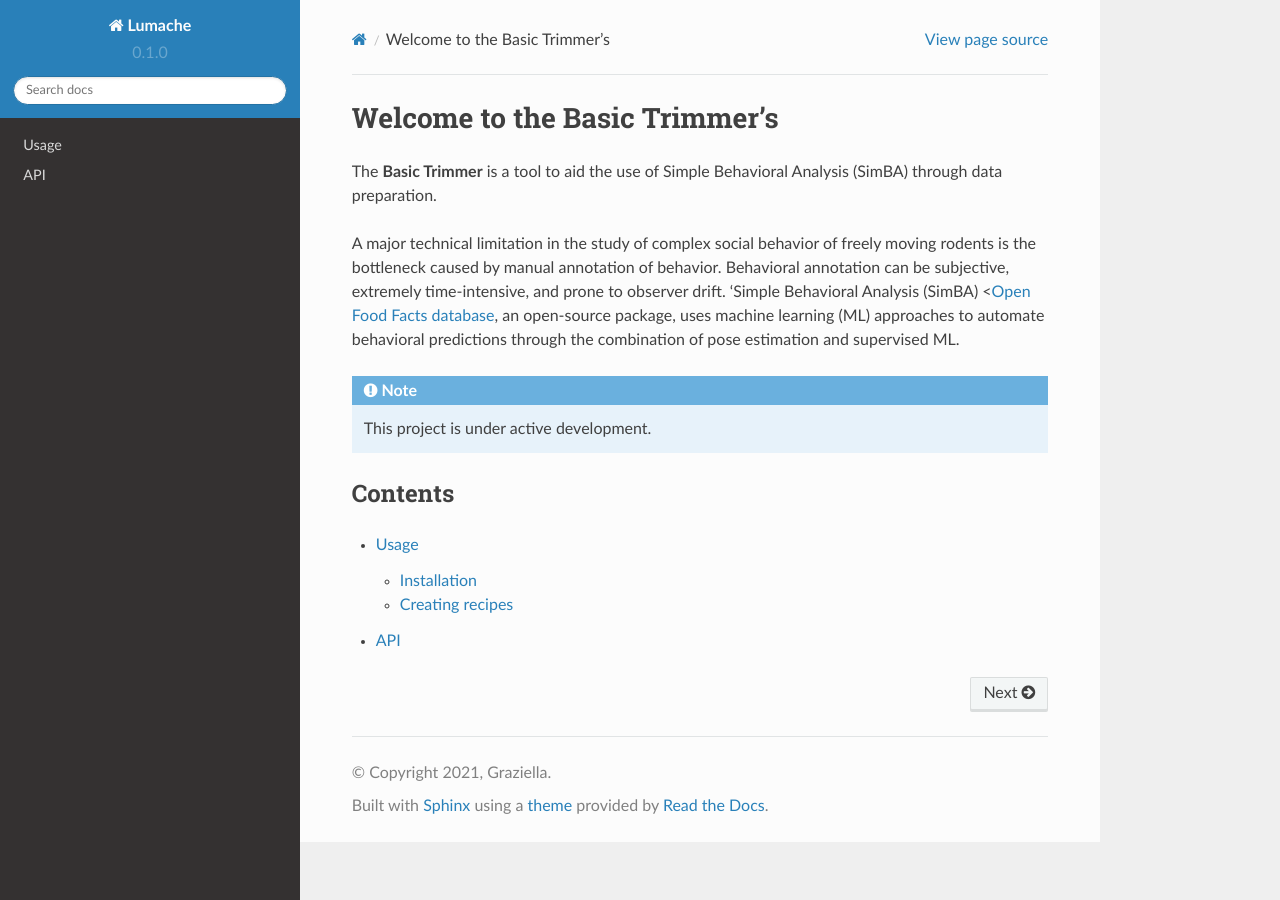
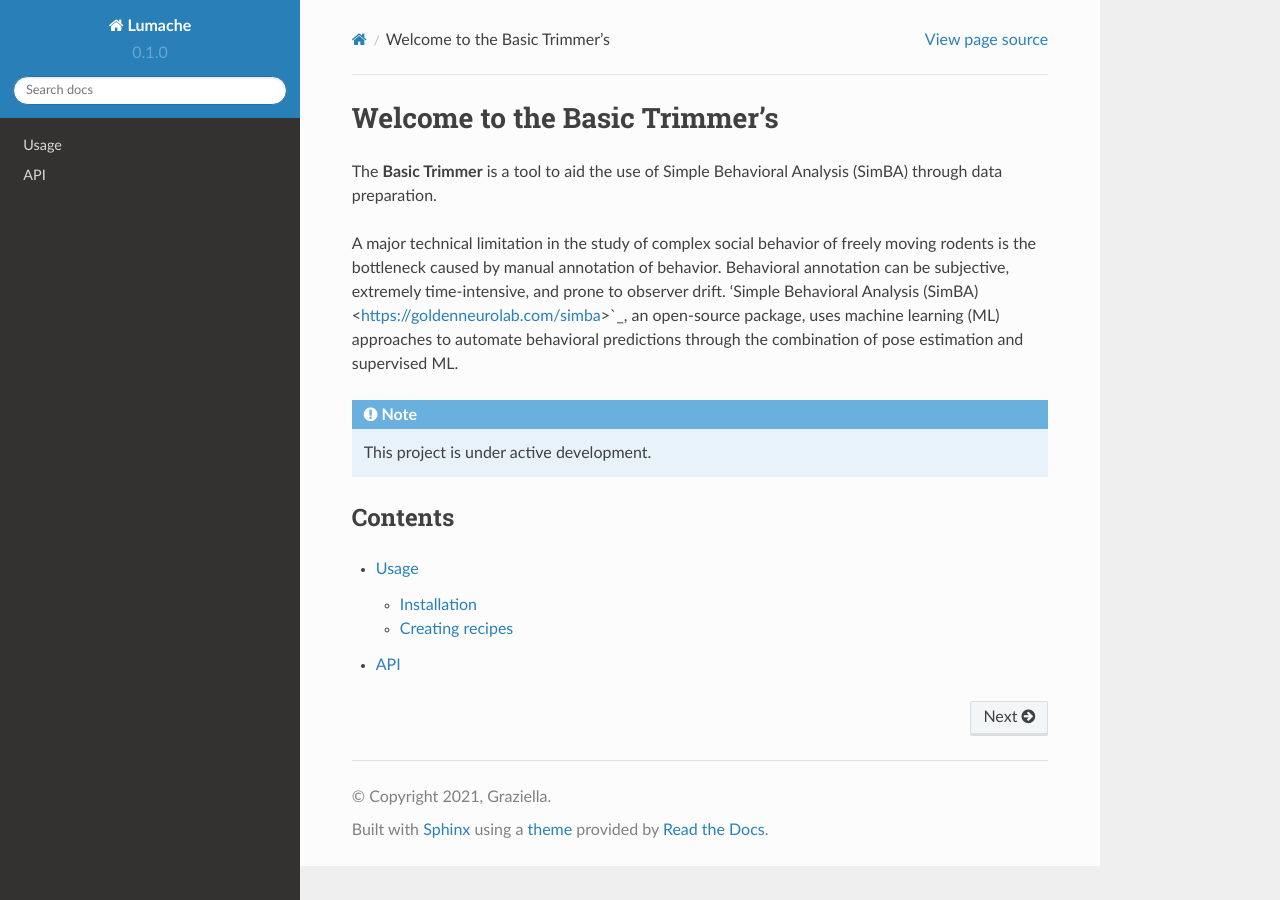
Before and after one commit to virginiavw/rtd-tutorial, a Sphinx documentation site: the page built from docs/source/index.rst, in a window 1280 px wide. Built offline with Sphinx 7.4.7 and the Read the Docs theme 2.0.0, drawn with Linux system fonts in a browser that asks for light colours.

Commit message:
Update index.rst

```diff
--- a/docs/source/index.rst
+++ b/docs/source/index.rst
@@ -3,7 +3,7 @@ Welcome to the Basic Trimmer's
 
 The **Basic Trimmer** is a tool to aid the use of Simple Behavioral Analysis (SimBA) through data preparation.
 
-A major technical limitation in the study of complex social behavior of freely moving rodents is the bottleneck caused by manual annotation of behavior. Behavioral annotation can be subjective, extremely time-intensive, and prone to observer drift. 'Simple Behavioral Analysis (SimBA) <`Open Food Facts database <https://world.openfoodfacts.org/>`_, an open-source package, uses machine learning (ML) approaches to automate behavioral predictions through the combination of pose estimation and supervised ML.
+A major technical limitation in the study of complex social behavior of freely moving rodents is the bottleneck caused by manual annotation of behavior. Behavioral annotation can be subjective, extremely time-intensive, and prone to observer drift. 'Simple Behavioral Analysis (SimBA) <https://goldenneurolab.com/simba>`_, an open-source package, uses machine learning (ML) approaches to automate behavioral predictions through the combination of pose estimation and supervised ML.
 
 .. note::
 
```
